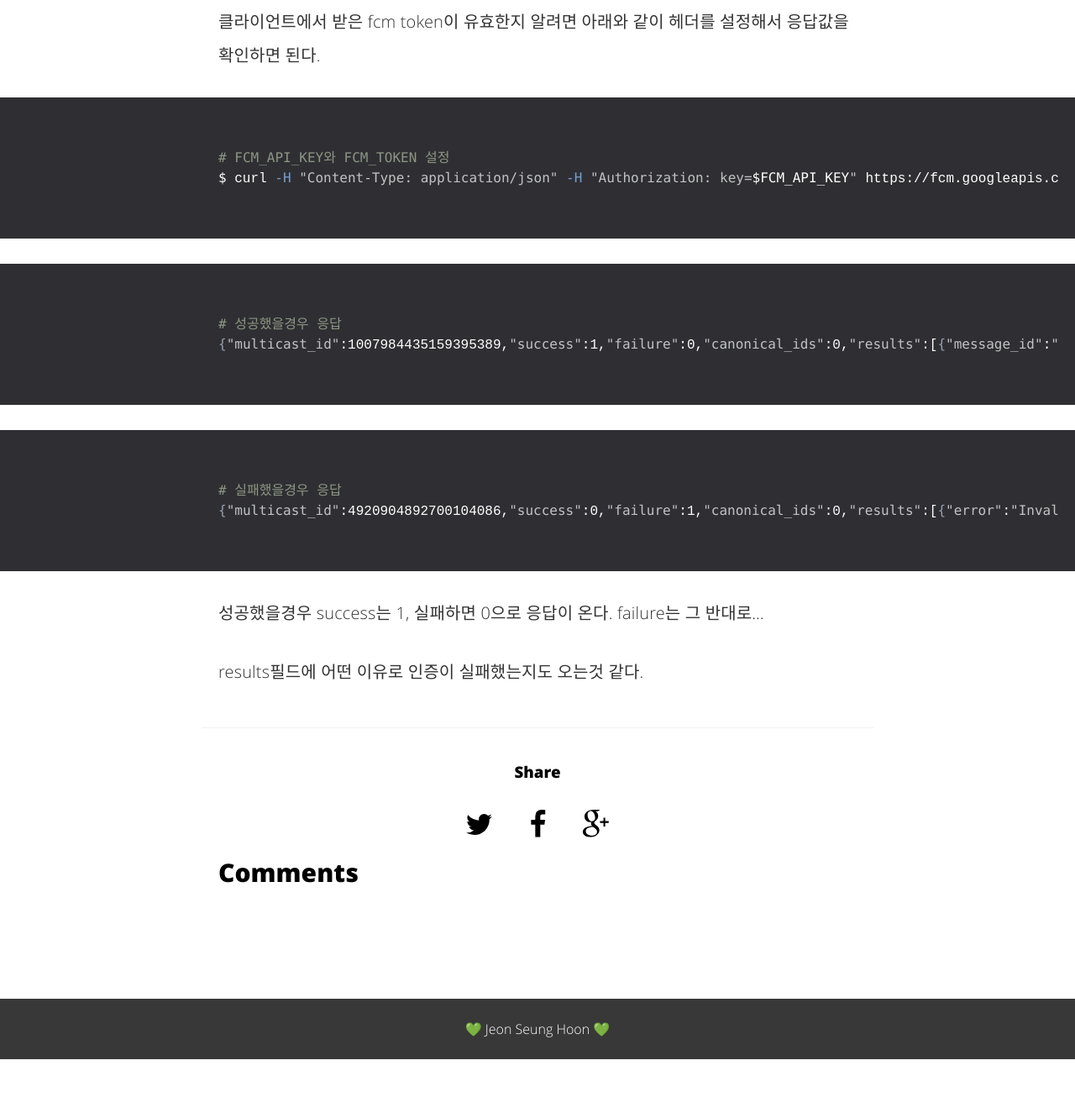
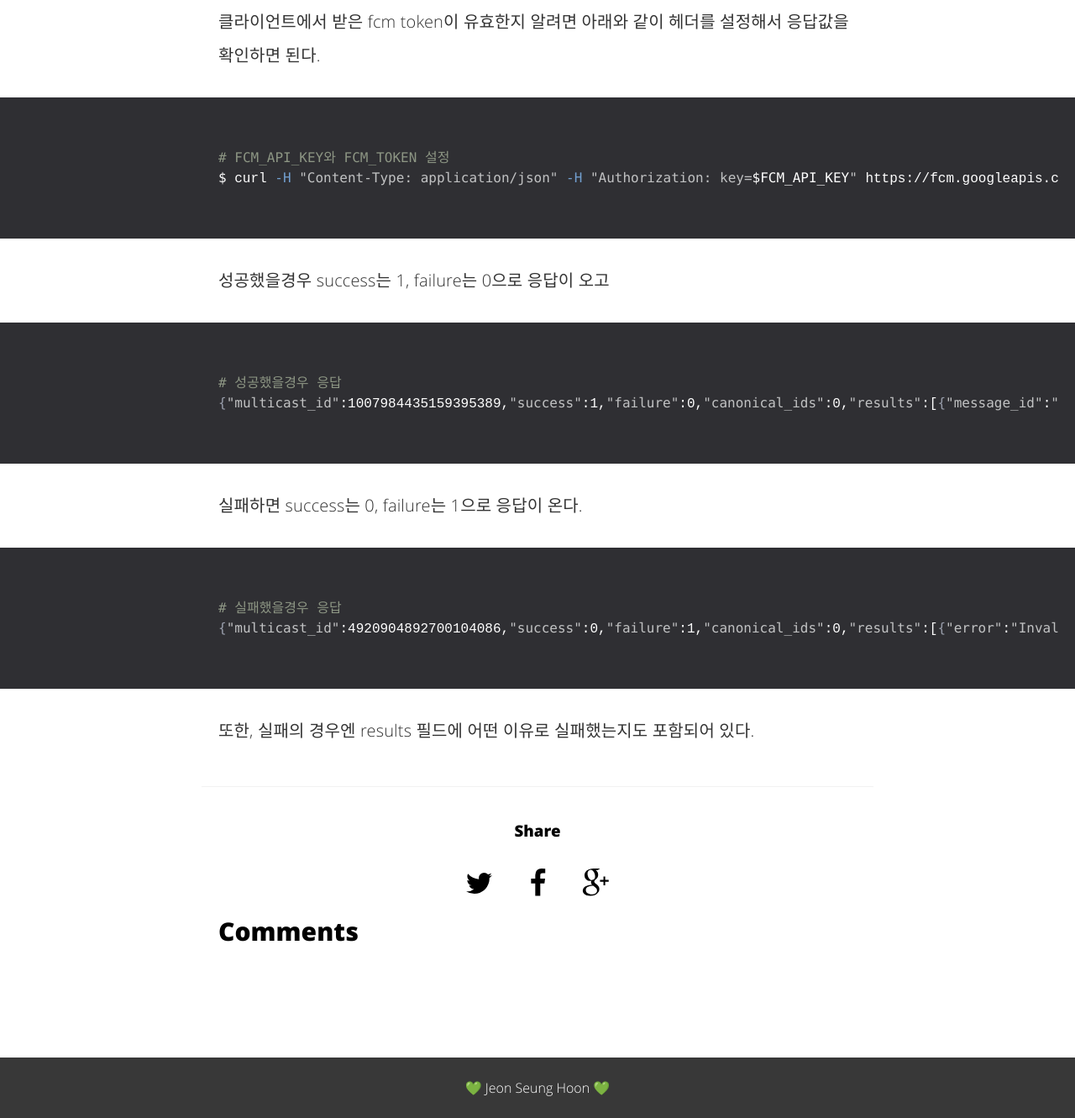
Before and after one commit to snutiise/snutiise.github.io, a Jekyll site: the page built from _posts/2019-10-21-fcm token check.md, in a window 1280 px wide and 1400 px high, scrolled down 473 px, cut to the strip 69-1400 px from the top of the window. Shown: the whole strip at 84% size. Built offline with Jekyll 4.4.1, drawn with Linux system fonts in a browser that asks for light colours; comment, search, counter and statistics services are not loaded; before the commit the page ends 1803 px from its top, so only the background shows below that.

Commit message:
post edit

```diff
--- a/_posts/2019-10-21-fcm token check.md
+++ b/_posts/2019-10-21-fcm token check.md
@@ -20,16 +20,18 @@ categories:
 $ curl -H "Content-Type: application/json" -H "Authorization: key=$FCM_API_KEY" https://fcm.googleapis.com/fcm/send -d '{"registration_ids":["$FCM_TOKEN"]}'
 {% endhighlight %}
 
+성공했을경우 success는 1, failure는 0으로 응답이 오고
+
 {% highlight bash %}
 # 성공했을경우 응답
 {"multicast_id":1007984435159395389,"success":1,"failure":0,"canonical_ids":0,"results":[{"message_id":"0:1571645063718949%12f57db2f9fd7ecd"}]}
 {% endhighlight %}
+
+실패하면 success는 0, failure는 1으로 응답이 온다.
 
 {% highlight bash %}
 # 실패했을경우 응답
 {"multicast_id":4920904892700104086,"success":0,"failure":1,"canonical_ids":0,"results":[{"error":"InvalidRegistration"}]}
 {% endhighlight %}
 
-성공했을경우 success는 1, 실패하면 0으로 응답이 온다. failure는 그 반대로...
-
-results필드에 어떤 이유로 인증이 실패했는지도 오는것 같다.
+또한, 실패의 경우엔 results 필드에 어떤 이유로 실패했는지도 포함되어 있다.
```
